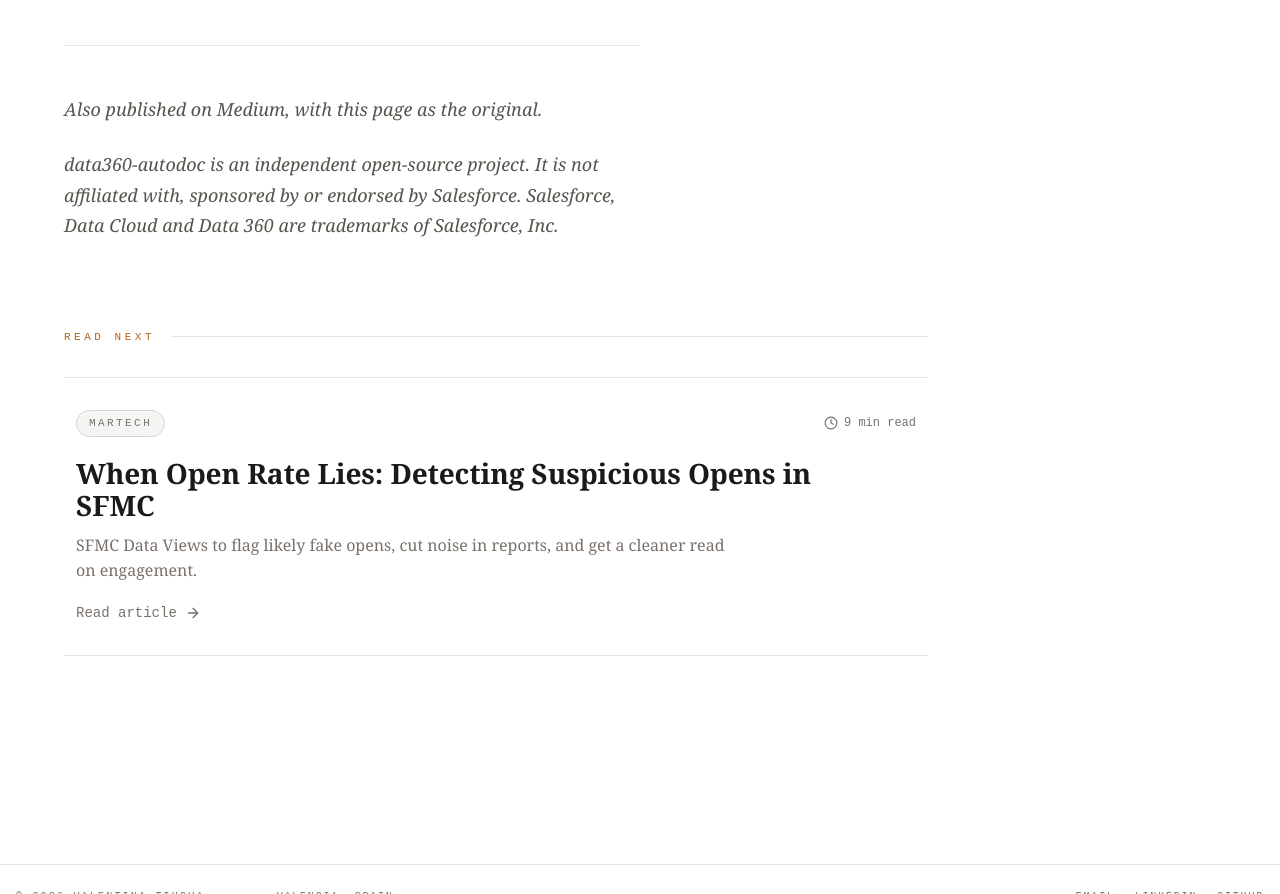
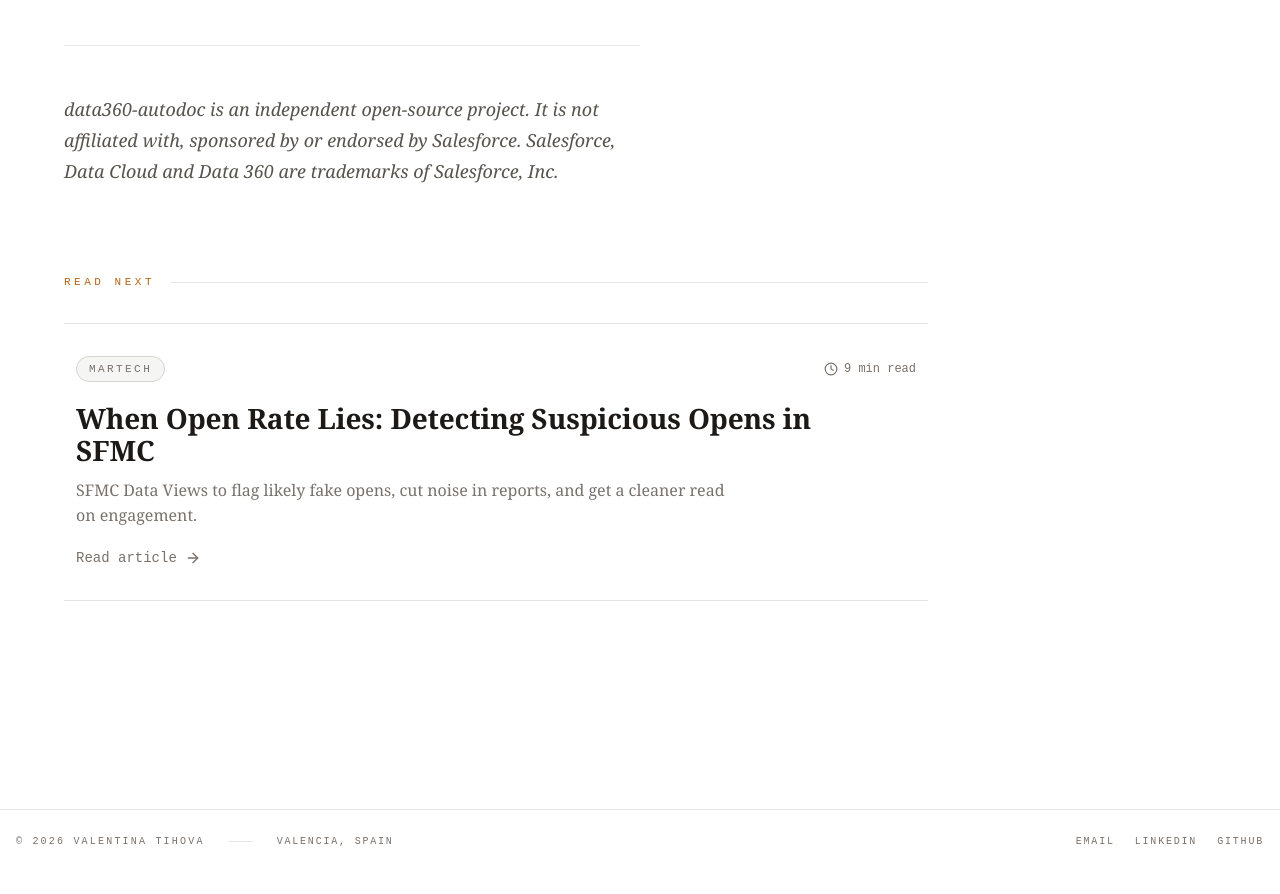
Before and after one commit to valentinatihova/valentinatihova.github.io, an Astro site: page /article/data360-schema-drift-ci in a window 1280 px wide. Shown: the part 9770-10664 px from the top of the page. After the commit the page ends 10643 px from the top, so only its background shows below. Built offline with nearby package versions, Linux system fonts and the light colour scheme; Astro itself is replaced by a stand-in of ours; some packages are replaced by stand-ins of ours.

Commit message:
Drop the Medium note from the drift article

```diff
--- a/src/content/articles/data360-schema-drift-ci.mdx
+++ b/src/content/articles/data360-schema-drift-ci.mdx
@@ -206,7 +206,5 @@
 
 ---
 
-*Also published on Medium, with this page as the original.*
-
 *data360-autodoc is an independent open-source project. It is not affiliated with, sponsored by or
 endorsed by Salesforce. Salesforce, Data Cloud and Data 360 are trademarks of Salesforce, Inc.*
```
